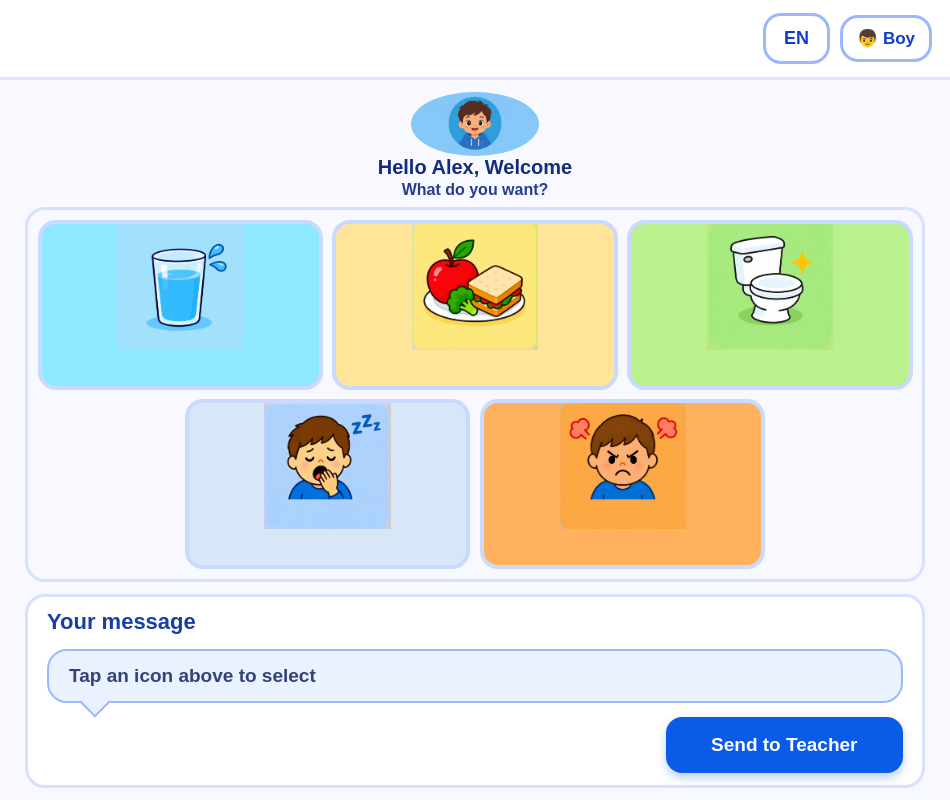
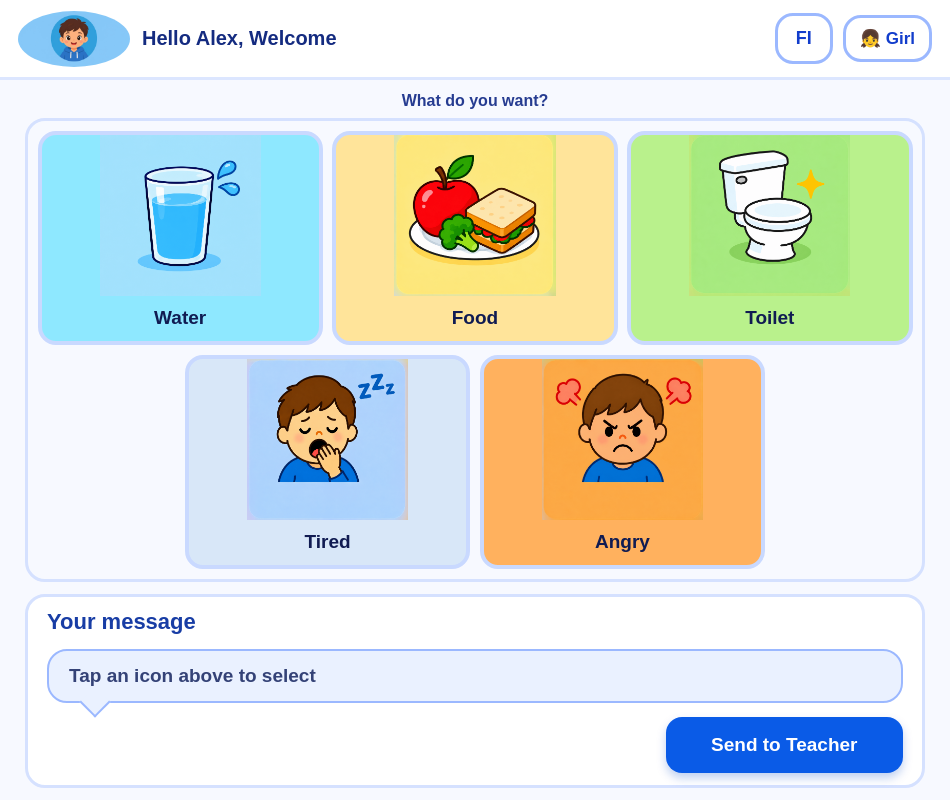
Before and after one commit to Karelia-Software-Projetcs/communication_app, an Electron app: page index.html in a window 950 px wide. Drawn offline with Linux system fonts and the light colour scheme.

Commit message:
My latest changes

```diff
--- a/index.html
+++ b/index.html
@@ -12,10 +12,23 @@
   <body>
     <!-- Header -->
     <header class="app-header">
-     <!-- Language and student version buttons -->
+      <!-- The current student's profile and name remain visible at the top. -->
+      <div class="student-summary">
+        <div class="student-profile">
+          <img
+            id="studentImage"
+            src="images/boy.jpg"
+            alt="Boy student"
+          />
+        </div>
+
+        <h2 id="welcomeMessage">Hello Alex, Welcome</h2>
+      </div>
+
+      <!-- Language and student version buttons -->
       <div class="header-buttons">
         <button id="languageButton" class="language-button">
-          EN
+          FI/EN
         </button>
 
         <div class="student-selector"> <!--added gender instead of 2 girl boy buttons-->
@@ -23,22 +36,11 @@
               👦 Boy
           </button>
         </div>
+      </div>
     </header>
 
       <!-- Student Screen -->
     <main class="student-screen">
-
-      <!-- Student Profile -->
-      <div class="student-profile">
-        <img
-          id="studentImage"
-          src="images/boy.jpg"
-          alt="Boy student"
-        />
-      </div>
-
-      <!-- Welcome Message -->
-      <h2 id="welcomeMessage">Hello Alex, Welcome</h2>
 
       <!-- Instruction -->
       <p class="instruction">What do you want?</p>
@@ -54,7 +56,7 @@
         >
           <img
             class="tile-image"
-            src="images/Water.png"
+            src="images/water.png"
             alt="Water"
           />
           <span class="tile-label"></span>
--- a/index.js
+++ b/index.js
@@ -1,10 +1,12 @@
 const { app, BrowserWindow } = require("electron");
+const path = require("path");
 
 function createWindow() {
   const win = new BrowserWindow({
     // Create desktop window
     width: 950,
     height: 875,
+    icon: path.join(__dirname, "images", "app.ico"),
   });
 
   win.loadFile("index.html"); // Display this HTML file
--- a/script.js
+++ b/script.js
@@ -1,11 +1,20 @@
 // Get the buttons and text areas from the HTML page.
 var languageButton = document.getElementById("languageButton");
+var genderButton = document.getElementById("genderButton");
 var needButtons = document.querySelectorAll(".need-button");
 var selectedMessage = document.getElementById("selectedMessage");
 var sendButton = document.getElementById("sendButton");
+var welcomeMessage = document.getElementById("welcomeMessage");
+var studentImage = document.getElementById("studentImage");
+var tiredImage = document.getElementById("tiredImage");
+var angryImage = document.getElementById("angryImage");
 
 // Store the language currently shown on the screen.
 var currentLanguage = "english";
+
+// The boy screen is shown first. The gender button always shows the screen
+// that will be selected next.
+var currentStudent = "boy";
 
 // Store the selected need. It is empty until the student selects a tile.
 var selectedNeed = "";
@@ -13,13 +22,15 @@
 // English and Finnish text used by the application.
 var translations = {
   english: {
-    appTitle: "Communication Aid",
-    welcome: "Hello Alex, Welcome",
+    welcomeBoy: "Hello Alex, Welcome",
+    welcomeGirl: "Hello Hanna, Welcome",
     instruction: "What do you want?",
     messageTitle: "Your message",
     startMessage: "Tap an icon above to select",
     sendButton: "Send to Teacher",
     sendMessage: "This function is not availble yet.",
+    switchToBoy: "👦 Boy",
+    switchToGirl: "👧 Girl",
     water: "I need water",
     waterLabel: "Water",
     food: "I need food",
@@ -34,13 +45,15 @@
     sleepLabel: "Sleep",
   },
   finnish: {
-    appTitle: "Kommunikoinnin apuväline",
-    welcome: "Hei Alex, tervetuloa",
+    welcomeBoy: "Hei Alex, tervetuloa",
+    welcomeGirl: "Hei Hanna, tervetuloa",
     instruction: "Mitä haluat?",
     messageTitle: "Viestisi",
     startMessage: "Valitse yläpuolelta kuvake",
     sendButton: "Lähetä opettajalle",
     sendMessage: "Tämä toiminto ei ole vielä käytettävissä.",
+    switchToBoy: "👦 Poika",
+    switchToGirl: "👧 Tyttö",
     water: "Tarvitsen vettä",
     waterLabel: "Vesi",
     food: "Tarvitsen ruokaa",
@@ -56,14 +69,43 @@
   },
 };
 
+// Update the student picture and the two need pictures that have boy/girl versions.
+function changeStudentImages() {
+  if (currentStudent === "boy") {
+    studentImage.src = "images/boy.jpg";
+    studentImage.alt = "Boy student";
+    tiredImage.src = "images/tired.png";
+    angryImage.src = "images/angry.png";
+  } else {
+    studentImage.src = "images/girl.jpg";
+    studentImage.alt = "Girl student";
+    tiredImage.src = "images/tired-girl.jpg";
+    angryImage.src = "images/angry-girl.jpg";
+  }
+}
+
+// The button label describes the screen that clicking it will load next.
+function changeGenderButtonText(pageText) {
+  if (currentStudent === "boy") {
+    genderButton.textContent = pageText.switchToGirl;
+    genderButton.setAttribute("aria-label", "Switch to girl screen");
+  } else {
+    genderButton.textContent = pageText.switchToBoy;
+    genderButton.setAttribute("aria-label", "Switch to boy screen");
+  }
+}
+
 // Change all normal screen text and the image descriptions.
 function changeLanguage() {
   var pageText = translations[currentLanguage];
   var imageNumber;
   var needName;
 
-  document.querySelector(".app-header h1").textContent = pageText.appTitle;
-  document.querySelector(".student-screen > h2").textContent = pageText.welcome; //h2 inside the student-screen class
+  if (currentStudent === "boy") {
+    welcomeMessage.textContent = pageText.welcomeBoy;
+  } else {
+    welcomeMessage.textContent = pageText.welcomeGirl;
+  }
   document.querySelector(".instruction").textContent = pageText.instruction;
   document.querySelector(".message-area h2").textContent =
     pageText.messageTitle;
@@ -92,6 +134,8 @@
   } else {
     languageButton.textContent = "EN";
   }
+
+  changeGenderButtonText(pageText);
 }
 
 // Read the selected sentence aloud using the browser's speech feature.
@@ -122,6 +166,18 @@
   changeLanguage();
 });
 
+// Switch between the boy and girl versions of the screen.
+genderButton.addEventListener("click", function () {
+  if (currentStudent === "boy") {
+    currentStudent = "girl";
+  } else {
+    currentStudent = "boy";
+  }
+
+  changeStudentImages();
+  changeLanguage();
+});
+
 // Display and speak the message when a student selects a need tile.
 for (var buttonNumber = 0; buttonNumber < needButtons.length; buttonNumber++) {
   needButtons[buttonNumber].addEventListener("click", function () {
@@ -147,5 +203,6 @@
   alert(translations[currentLanguage].sendMessage);
 });
 
-// Set the first screen text when the page opens.
+// Set the default boy screen and English text when the page opens.
+changeStudentImages();
 changeLanguage();
--- a/style.css
+++ b/style.css
@@ -21,7 +21,7 @@
   background: white;
   display: flex;
   align-items: center;
-  justify-content: flex-end;
+  justify-content: space-between;
   border-bottom: 3px solid #dce6ff;
   /* Keep header content aligned with the student screen, not browser edges. */
   padding: 10px max(18px, calc((100% - 1100px) / 2 + 25px));
@@ -68,6 +68,23 @@
   border-radius: 50%;
 }
 
+/* Student information uses the same left alignment as the former app title. */
+.student-summary {
+  display: flex;
+  align-items: center;
+  gap: 12px;
+}
+
+.student-summary .student-profile {
+  height: clamp(45px, 7vh, 64px);
+}
+
+.student-summary h2 {
+  color: #142b80;
+  font-size: clamp(18px, 2.5vh, 26px);
+  white-space: nowrap;
+}
+
 #languageButton {
   background: white;
   color: #123dcc;
@@ -94,13 +111,6 @@
   display: flex;
   flex-direction: column;
   overflow: hidden;
-}
-
-.student-screen > h2 {
-  text-align: center;
-  font-size: clamp(18px, 2.5vh, 26px);
-  color: #142b80;
-  margin-bottom: 2px;
 }
 
 .instruction {
@@ -230,6 +240,7 @@
 
 .need-button:focus-visible,
 #languageButton:focus-visible,
+#genderButton:focus-visible,
 #sendButton:focus-visible {
   outline: 5px solid #145cff;
   outline-offset: 3px;
@@ -332,12 +343,24 @@
   gap: 4px;
 }
 
-.student-option {
+  .student-option {
   padding: 6px 8px;
   font-size: 13px;
   border-width: 2px;
-  border-radius: 12px;
+    border-radius: 12px;
 }
+
+  .student-summary {
+    gap: 6px;
+  }
+
+  .student-summary .student-profile {
+    height: 42px;
+  }
+
+  .student-summary h2 {
+    font-size: 16px;
+  }
 
   .student-screen {
     height: calc(100vh - 65px);
```
Also changed, not shown: README.md, app_ver_1.1.0.png (added), images/app.ico (added).
